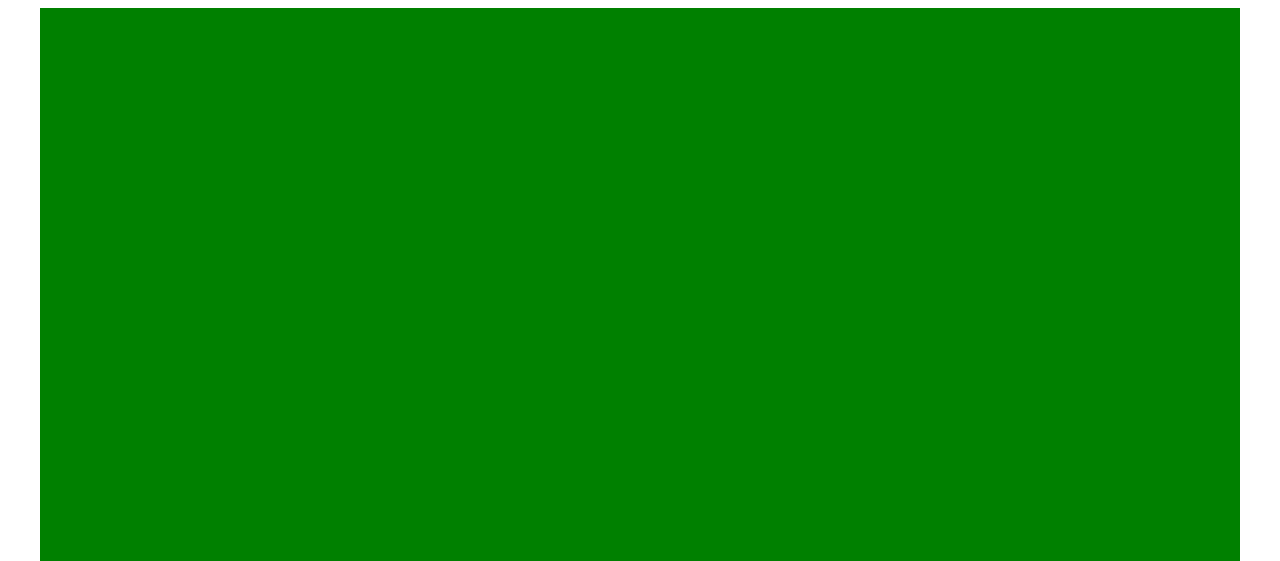
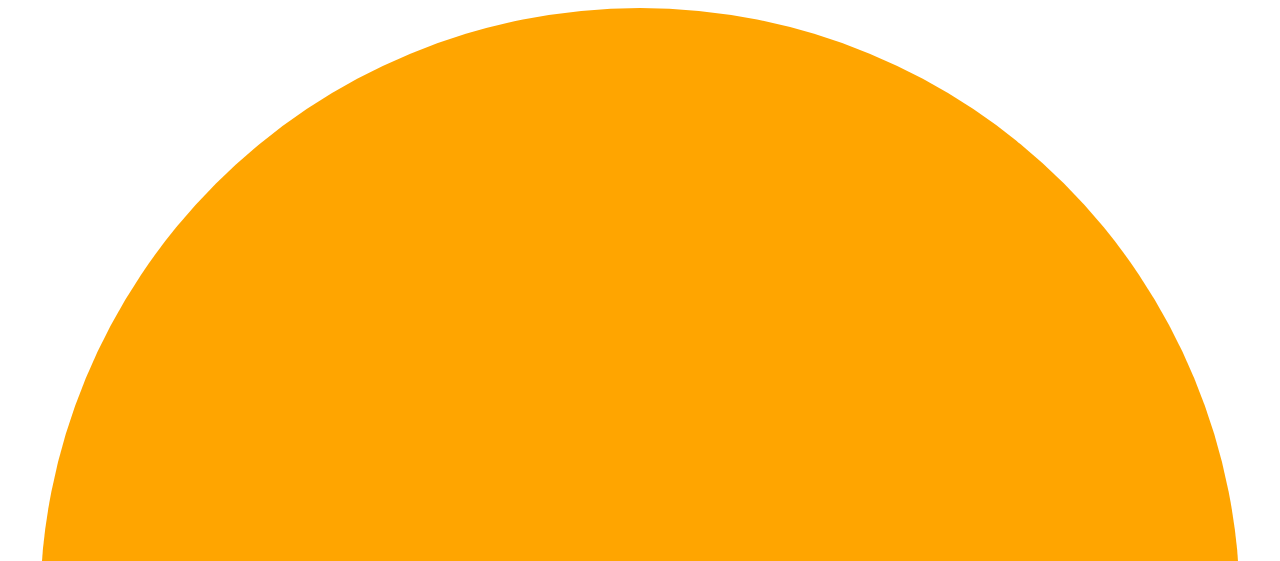
Before and after one commit to jj74523/june2, a plain HTML site: page index.html in a window 1280 px wide. Shown: the top 561 px of the page. Drawn offline with Linux system fonts and the light colour scheme.

Commit message:
orange box

```diff
--- a/index.html
+++ b/index.html
@@ -9,7 +9,7 @@
 </head>
 <body>
     <div id="visual">
-        GREEN
+        ORANGE
     </div>
 </body>
 </html>
--- a/style.css
+++ b/style.css
@@ -1,6 +1,6 @@
 
 #visual {
-    background:green;
+    background:ORANGE;
     width:1200px;
     height:1200px;
     color:#fff;
@@ -9,4 +9,5 @@
     text-align: center;
     line-height: 1200px;
     font-weight: bold;
+    border-radius: 1200px;
 }
```
